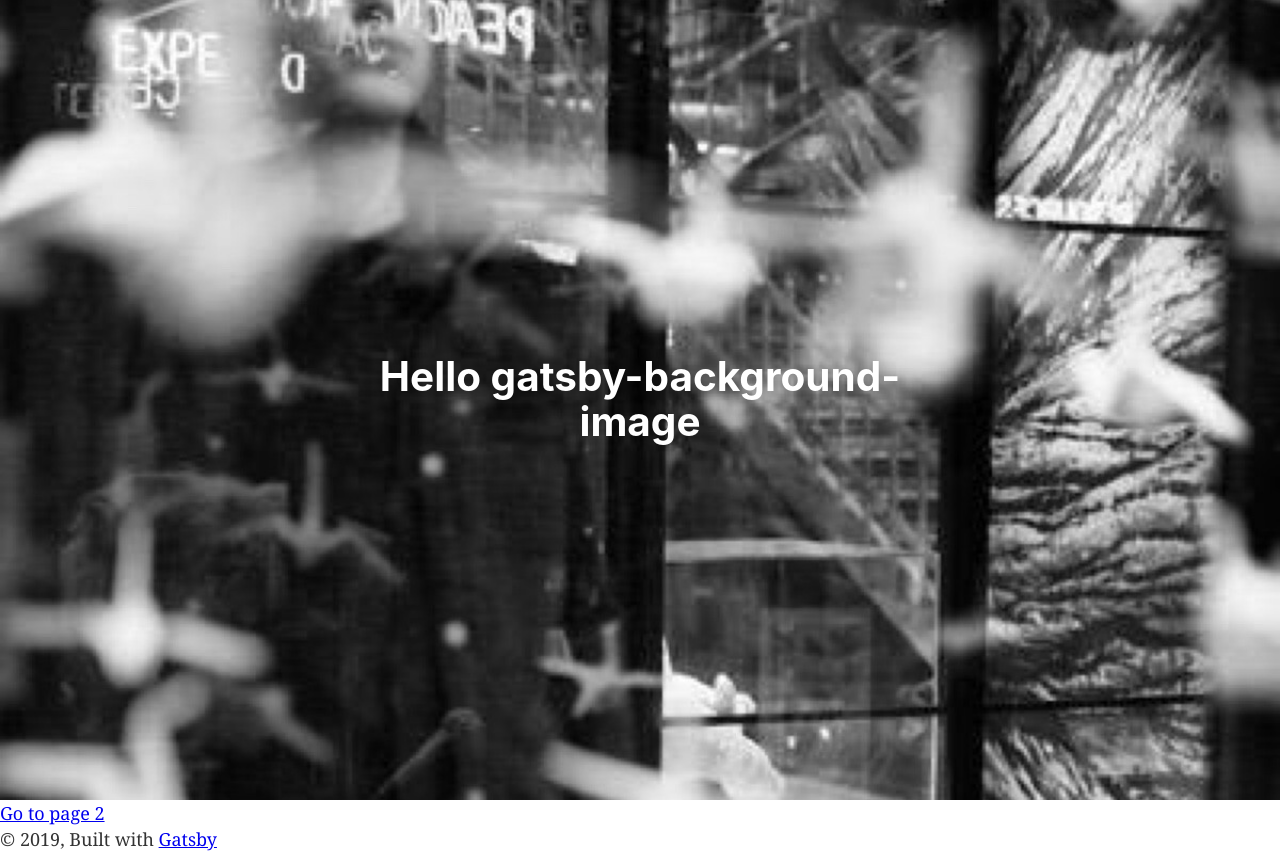
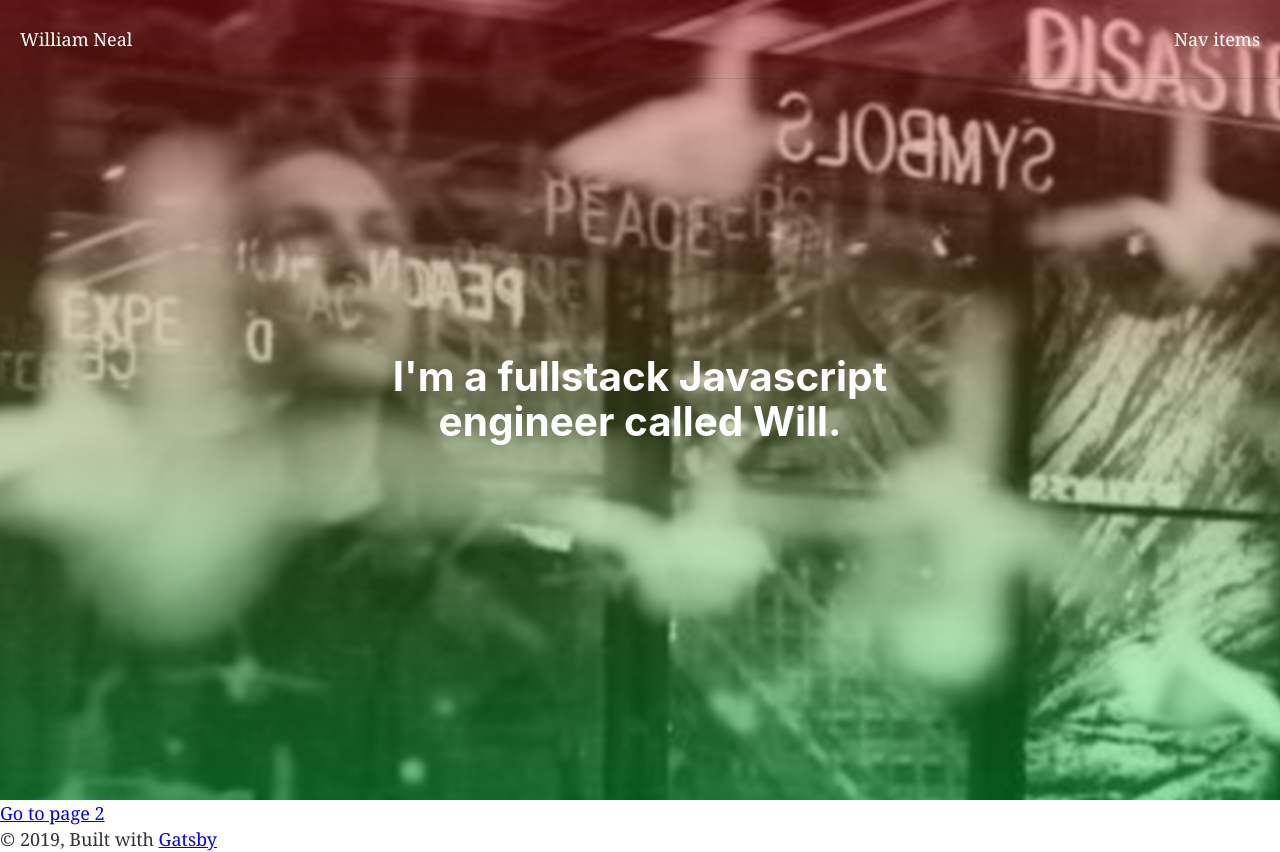
Before and after one commit to Sandbagger/wills-gatsby-template, a Gatsby site: page / in a window 1280 px wide. Built offline with nearby package versions, Linux system fonts and the light colour scheme; Gatsby itself is replaced by a stand-in of ours.

Commit message:
Added gradient overlay

```diff
--- a/src/components/image.js
+++ b/src/components/image.js
@@ -8,7 +8,7 @@ const useImageQuery = () => {
   const data = useStaticQuery(
     graphql`
     query {
-      heroImage: file(relativePath: { eq: "hero.jpeg" }) {
+      heroImage: file(relativePath: { eq: "heroBlur2.png" }) {
         childImageSharp {
           fluid(maxWidth: 1200) {
             ...GatsbyImageSharpFluid
@@ -26,11 +26,11 @@ const HeroImage = ({ className }) => {
   const query = useImageQuery();
   return (
   <BackgroundImage Tag="section"
-  fluid={query}
+  fluid={[`linear-gradient(rgba(220, 15, 15, 0.35), rgba(4, 243, 67, 0.35))`, query]}
   className={className}
-  backgroundColor={`#040e18`}
   >
-    <h1>Hello gatsby-background-image</h1>
+    <h1>I'm a fullstack Javascript engineer called Will.</h1>
+
   </BackgroundImage>
   )
 }
@@ -38,9 +38,9 @@ const StyledHeroImage = styled(HeroImage)`
   width: 100%;
   height: 100vh;
   position: relative;
-  background-image: linear-gradient(rgba(0, 0, 0, 0.5), rgba(0, 0, 0, 0.5));
+  z-index: -1;
   > h1 {
-      text-align: center;
+    text-align: center;
     position: absolute;
     top: 50%;
     left: 50%;
```
